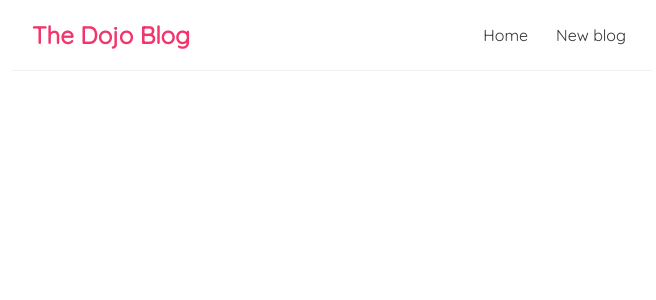
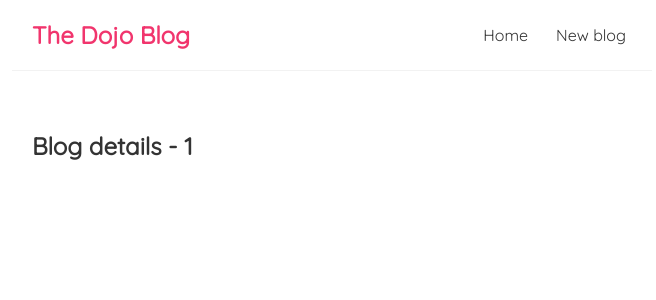
Before and after one commit to Ephraimjude/react-blog-fundamentals, a React (Create React App) app: page /blogs/1 in a window 1280 px wide. Shown: the top 300 px of the page, without its empty margins (308-964 px from the left). Built offline with nearby package versions, Linux system fonts and the light colour scheme.

Commit message:
Added link to the blogs and learnt about useParams

```diff
--- a/src/App.js
+++ b/src/App.js
@@ -2,6 +2,7 @@
 import Home from './Home';
 import { BrowserRouter as Router, Route, Switch } from 'react-router-dom';
 import Create from './create';
+import BlogDetails from './blogDetails';
 
 function App() {
   return (
@@ -16,6 +17,9 @@
             <Route path="/create">
               <Create />
             </Route>
+            <Route path="/blogs/:id">
+              <BlogDetails />
+            </Route>
           </Switch>
         </div>
       </div>
--- a/src/BlogList.js
+++ b/src/BlogList.js
@@ -1,16 +1,18 @@
+import { Link } from "react-router-dom";
 
+const BlogList = ({ blogs, title }) => {
+    return (
+        <div className="blog-list" >
+            <h2>{ title }</h2>
+                { /* map through blogs array and display each blog */ }
+                { blogs.map((blog) => (
+                    // pass in props for title/body
+                    <div className="blog-preview" key={blog.id}>
+                        <Link to={`/blogs/${blog.id}`} >
+                            <h2>{blog.title}</h2>
+                            <p>By {blog.author}</p>
+                        </Link>
 
-const BlogList = ({blogs, title}) => {
-
-    return (
-        <div key = {blogs} className="blog-list">
-            <h1>{title}</h1>
-                {/* map through blogs array and display each blog */}
-                {blogs.map((blog) =>(
-                    // pass in props for title/body
-                    <div className="blog-preview">
-                        <h2>{blog.title}</h2>
-                        <p>By {blog.author}</p>
                     </div>
                 ))}
             </div>
--- a/src/Home.js
+++ b/src/Home.js
@@ -7,9 +7,9 @@
 
     return (
         <div key = {blogs} className="home">
-            { error && <div>{ error }</div>}
-            { isPending && <div>Loading...</div>}
-            { blogs && <BlogList blogs={blogs}/>}
+            { error && <div>{ error } </div>}
+            { isPending && <div>Loading... </div>}
+            { blogs && <BlogList blogs = {blogs} /> }
         </div>
      );
 }
--- /dev/null
+++ b/src/blogDetails.js
@@ -0,0 +1,13 @@
+import { useParams } from "react-router-dom";
+
+const BlogDetails = () => {
+     const { id } = useParams();
+
+    return (
+        <div className="blog-details">
+            <h2>Blog details - { id } </h2>
+        </div>
+     );
+}
+
+export default BlogDetails;
--- a/src/index.css
+++ b/src/index.css
@@ -56,3 +56,7 @@
   color: #f1356d;
   margin-bottom: 8px;
 }
+
+.blog-preview a{
+  text-decoration: none;
+}
```
Also changed, not shown: src/logo.svg (deleted).
